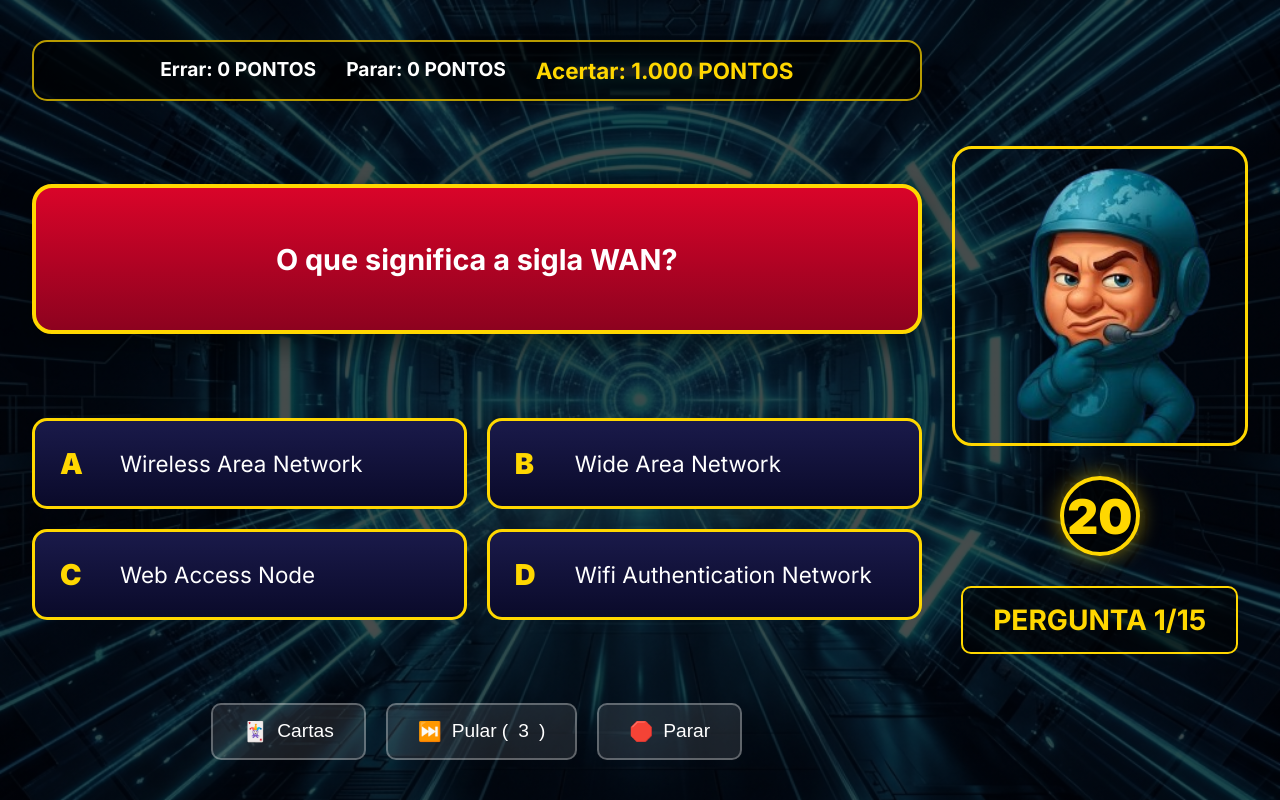
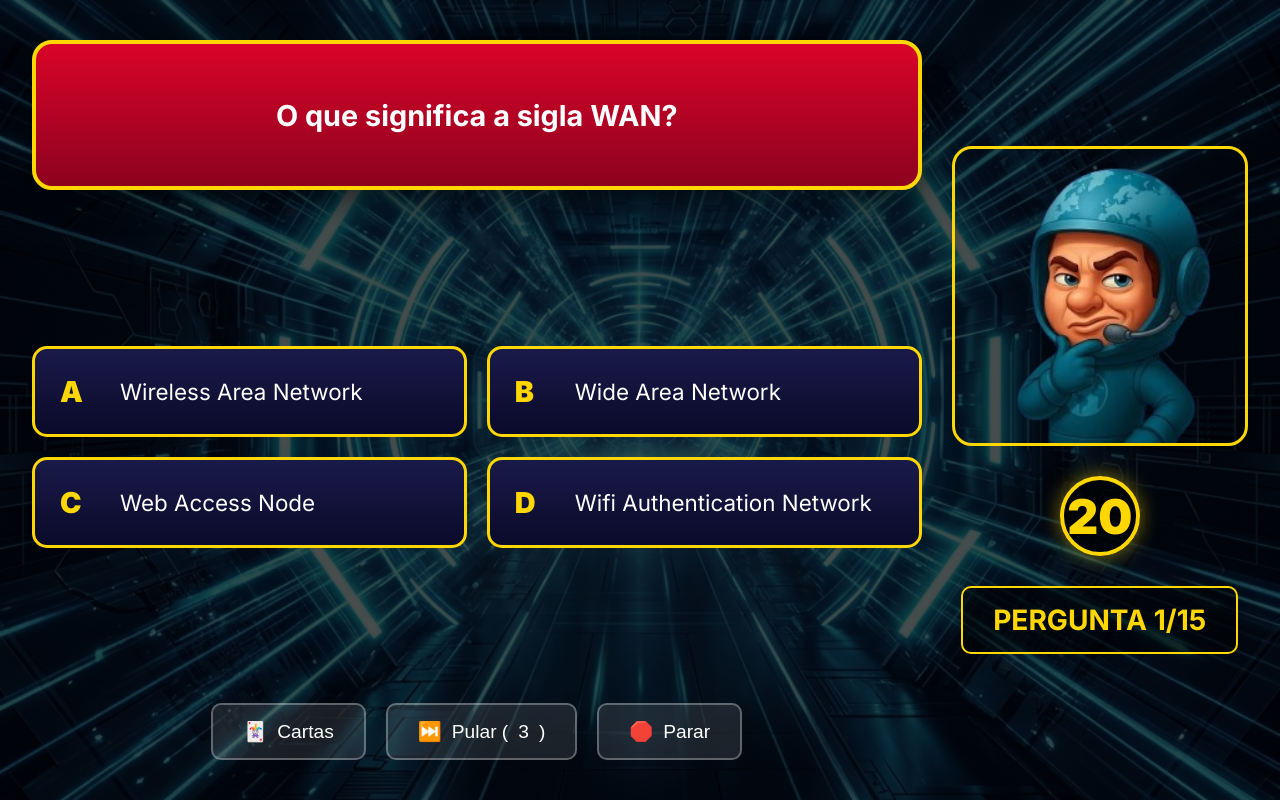
Before and after one commit to mundonetprovedor/showtelecom, a website: page index.html in a window 1280 px wide. Both pictures are taken after a click on the button "COMEÇAR". Drawn offline with Linux system fonts and the light colour scheme.

Commit message:
Remove prize display and update script for safety

```diff
--- a/index.html
+++ b/index.html
@@ -24,11 +24,6 @@
 
         <div class="game-container">
             <div class="main-panel">
-                <div class="prize-display">
-                    <div>Errar: <span id="prize-errar">0 PONTOS</span></div>
-                    <div>Parar: <span id="prize-parar">0 PONTOS</span></div>
-                    <div class="current-prize">Acertar: <span id="prize-acertar">1.000 PONTOS</span></div>
-                </div>
 
 
 
--- a/script.js
+++ b/script.js
@@ -103,9 +103,13 @@ function updatePrizes() {
     const pararPrize = currentQuestionIndex === 0 ? "0 PONTOS" : gameConfig.prizes[currentQuestionIndex - 1];
     const acertarPrize = gameConfig.prizes[currentQuestionIndex];
 
-    document.getElementById('prize-errar').innerText = errarPrize;
-    document.getElementById('prize-parar').innerText = pararPrize;
-    document.getElementById('prize-acertar').innerText = acertarPrize;
+    const prizeErrar = document.getElementById('prize-errar');
+    const prizeParar = document.getElementById('prize-parar');
+    const prizeAcertar = document.getElementById('prize-acertar');
+
+    if (prizeErrar) prizeErrar.innerText = errarPrize;
+    if (prizeParar) prizeParar.innerText = pararPrize;
+    if (prizeAcertar) prizeAcertar.innerText = acertarPrize;
 }
 
 function selectOption(element) {
```
